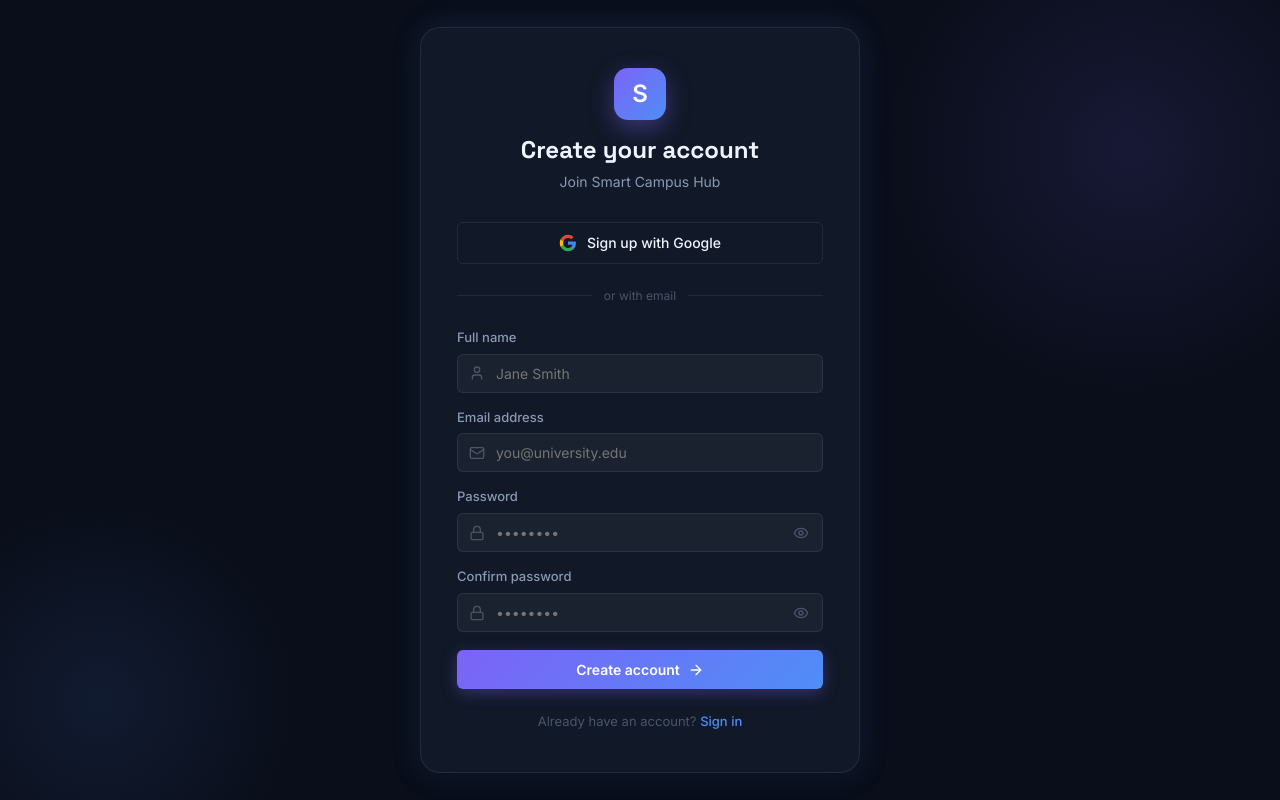
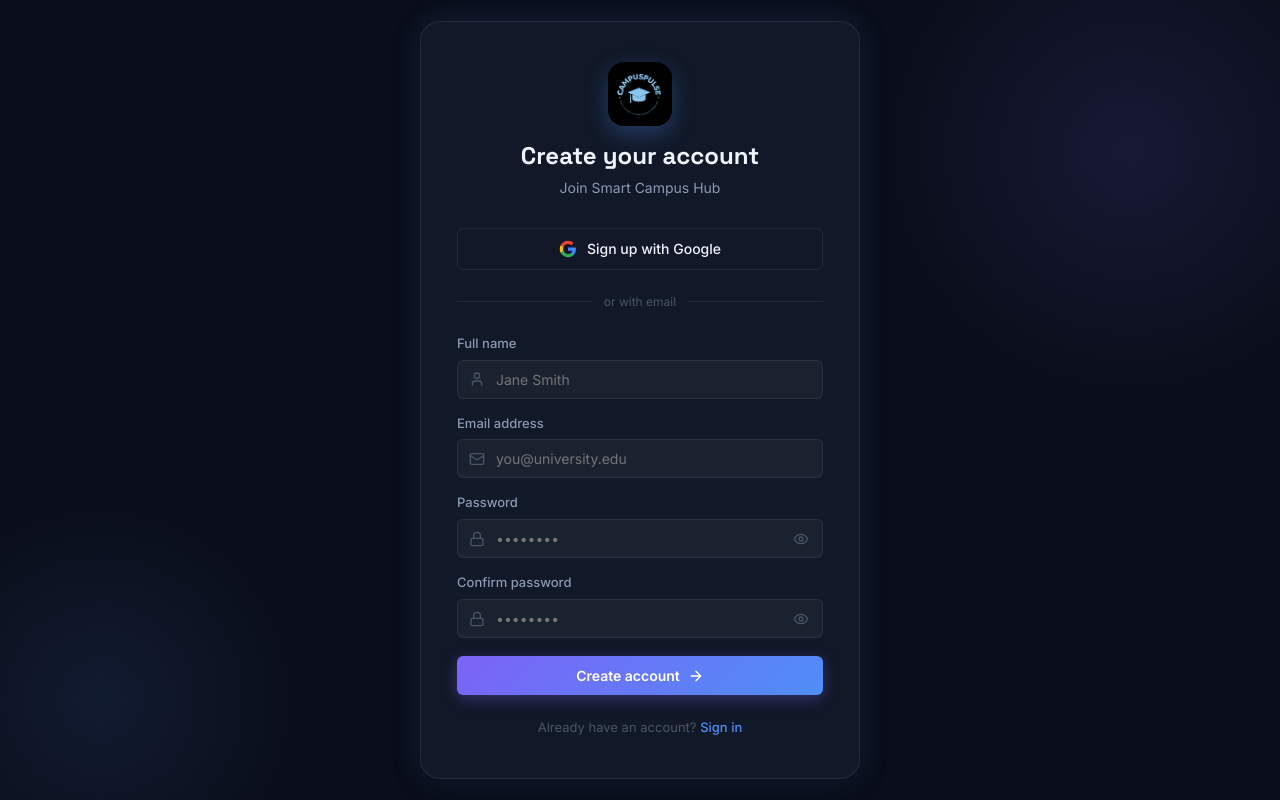
Before and after one commit to PKaveen01/CampusPulse, a React (Vite) app in the folder frontend/: page /signup in a window 1280 px wide. Built offline with nearby package versions, Linux system fonts and the light colour scheme.

Commit message:
Add the logo in to login signup and navbar

```diff
--- a/frontend/src/components/layout/Navbar.jsx
+++ b/frontend/src/components/layout/Navbar.jsx
@@ -7,6 +7,7 @@ import {
 import { useAuth } from '../../context/AuthContext'
 import NotificationBell from '../common/NotificationBell'
 import ProfileAvatar from '../common/ProfileAvatar'
+import logoImage from '../images/logo.png'
 
 const ROLE_COLOR = {
   USER: 'var(--role-user)',
@@ -74,12 +75,12 @@ export default function Navbar() {
       }}>
         {/* Logo */}
         <Link to="/dashboard" style={{ display: 'flex', alignItems: 'center', gap: 10, flexShrink: 0 }}>
-          <div style={{
-            width: 32, height: 32, borderRadius: 8,
-            background: 'linear-gradient(135deg, var(--accent), var(--accent-2))',
-            display: 'flex', alignItems: 'center', justifyContent: 'center',
-            fontSize: 16, fontWeight: 700, color: '#fff',
-          }}>C</div>
+          <img
+            src={logoImage}
+            alt="CampusPulse"
+            style={{ width: 36, height: 36, borderRadius: 10, objectFit: 'cover' }}
+            onError={e => { e.target.onerror = null; e.target.src = 'https://via.placeholder.com/36x36?text=CP' }}
+          />
           <span style={{ fontFamily: 'Space Grotesk', fontWeight: 700, fontSize: 16, color: 'var(--text-primary)' }}>
             CampusPulse
           </span>
--- a/frontend/src/pages/Auth/LoginPage.jsx
+++ b/frontend/src/pages/Auth/LoginPage.jsx
@@ -3,6 +3,7 @@ import { Link, useNavigate, useLocation } from 'react-router-dom'
 import { Eye, EyeOff, Mail, Lock, ArrowRight, AlertCircle } from 'lucide-react'
 import { useAuth } from '../../context/AuthContext'
 import { authService } from '../../services/authService'
+import logoImage from '../../components/images/logo.png'
 
 function getDashboardPath(role) {
   switch (role) {
@@ -73,13 +74,12 @@ export default function LoginPage() {
       }}>
         {/* Logo */}
         <div style={{ textAlign: 'center', marginBottom: 32 }}>
-          <div style={{
-            width: 52, height: 52, borderRadius: 14, margin: '0 auto 16px',
-            background: 'linear-gradient(135deg, var(--accent), var(--accent-2))',
-            display: 'flex', alignItems: 'center', justifyContent: 'center',
-            fontSize: 24, fontWeight: 800, color: '#fff',
-            boxShadow: '0 8px 24px rgba(79,142,247,0.4)',
-          }}>S</div>
+          <img
+            src={logoImage}
+            alt="CampusPulse"
+            style={{ width: 64, height: 64, borderRadius: 16, objectFit: 'cover', margin: '0 auto 16px', display: 'block', boxShadow: '0 8px 24px rgba(79,142,247,0.3)' }}
+            onError={e => { e.target.onerror = null; e.target.src = 'https://via.placeholder.com/64x64?text=CP' }}
+          />
           <h1 style={{ fontFamily: 'Space Grotesk', fontSize: 24, fontWeight: 700, marginBottom: 6 }}>
             Welcome back
           </h1>
--- a/frontend/src/pages/Auth/SignupPage.jsx
+++ b/frontend/src/pages/Auth/SignupPage.jsx
@@ -3,6 +3,7 @@ import { Link, useNavigate } from 'react-router-dom'
 import { Eye, EyeOff, Mail, Lock, User, ArrowRight, AlertCircle, CheckCircle2 } from 'lucide-react'
 import { useAuth } from '../../context/AuthContext'
 import { authService } from '../../services/authService'
+import logoImage from '../../components/images/logo.png'
 
 function getDashboardPath(role) {
   switch (role) {
@@ -112,13 +113,12 @@ export default function SignupPage() {
       }}>
         {/* Logo */}
         <div style={{ textAlign: 'center', marginBottom: 28 }}>
-          <div style={{
-            width: 52, height: 52, borderRadius: 14, margin: '0 auto 14px',
-            background: 'linear-gradient(135deg, var(--accent-2), var(--accent))',
-            display: 'flex', alignItems: 'center', justifyContent: 'center',
-            fontSize: 24, fontWeight: 800, color: '#fff',
-            boxShadow: '0 8px 24px rgba(124,99,247,0.4)',
-          }}>S</div>
+          <img
+            src={logoImage}
+            alt="CampusPulse"
+            style={{ width: 64, height: 64, borderRadius: 16, objectFit: 'cover', margin: '0 auto 14px', display: 'block', boxShadow: '0 8px 24px rgba(79,142,247,0.3)' }}
+            onError={e => { e.target.onerror = null; e.target.src = 'https://via.placeholder.com/64x64?text=CP' }}
+          />
           <h1 style={{ fontFamily: 'Space Grotesk', fontSize: 24, fontWeight: 700, marginBottom: 6 }}>
             Create your account
           </h1>
```
